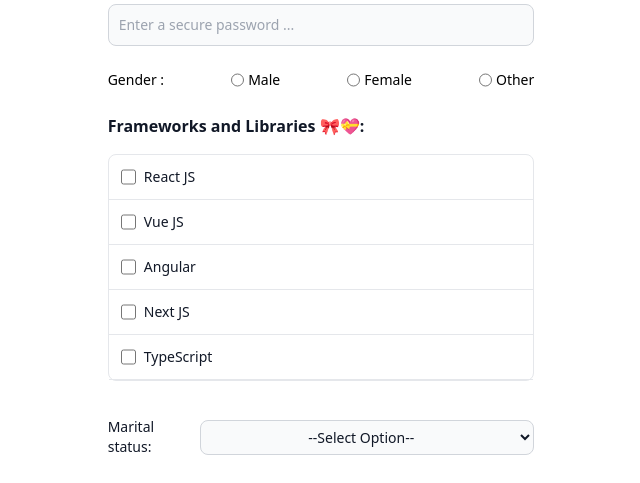
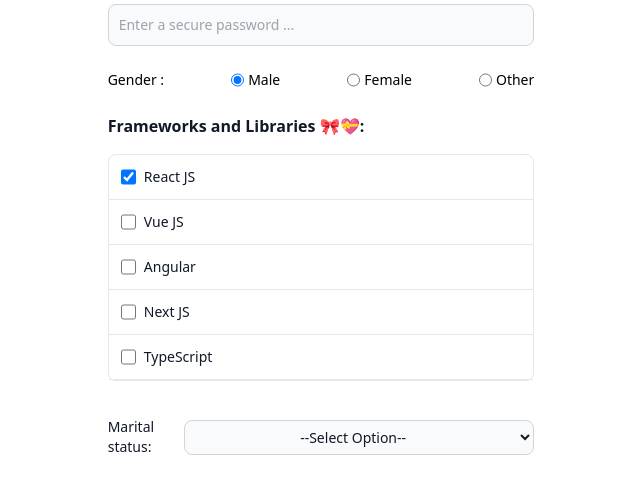
Before and after one commit to burmesesadboi/react-forms, a React (Vite) app: page / in a window 1280 px wide. Shown: the part 308-791 px from the top of the page, without its empty margins (319-959 px from the left). Built offline with nearby package versions, Linux system fonts and the light colour scheme.

Commit message:
feat: add default checked attr to individual component

```diff
--- a/src/components/formik-component/formik-form-component.jsx
+++ b/src/components/formik-component/formik-form-component.jsx
@@ -8,7 +8,7 @@
     email: "",
     password: "",
     gender: "Male",
-    frameworks: [],
+    frameworks: ["React JS"],
     maritalStatus: "",
   };
   return (
--- a/src/formik/formik-elements/CheckboxButtons.jsx
+++ b/src/formik/formik-elements/CheckboxButtons.jsx
@@ -2,7 +2,9 @@
 
 const CheckboxButtons = (props) => {
   const { type, label, name, options } = props;
+
   const [field, meta, helpers] = useField(name);
+
   return (
     <>
       <h3 className="mb-4 font-semibold text-gray-900 dark:text-white">
@@ -23,6 +25,7 @@
                   name={name}
                   {...field}
                   value={framework.value}
+                  checked={field.value.includes(framework.value)}
                 />
                 <label
                   className="w-full py-3 ml-2 text-sm font-medium text-gray-900 dark:text-gray-300"
--- a/src/formik/formik-elements/RadioButtons.jsx
+++ b/src/formik/formik-elements/RadioButtons.jsx
@@ -16,6 +16,7 @@
               name={name}
               {...field}
               value={gender.value}
+              checked={gender.value === field.value}
             />
             <label htmlFor={gender.name}>{gender.value}</label>
           </li>
--- a/src/formik/formik-elements/Select.jsx
+++ b/src/formik/formik-elements/Select.jsx
@@ -5,7 +5,7 @@
   const { type, label, name, options } = props;
   const [field, meta, helpers] = useField(name);
   return (
-    <span className="flex items-center gap-5 mb-7">
+    <span className="flex justify-between items-center mb-7">
       <label
         className="text-sm font-medium text-gray-900 dark:text-white"
         htmlFor={name}
@@ -16,7 +16,7 @@
         id={name}
         name={name}
         {...field}
-        className="mx-auto bg-gray-50 border border-gray-300 text-gray-900 text-sm text-center rounded-lg focus:ring-blue-500 focus:border-blue-500 block w-full px-2.5 py-1.5 dark:bg-gray-700 focus-visible:outline-none focus:border-blue-600 placeholder-gray-400 dark:text-white dark:focus:ring-blue-500 focus:border-blue-500"
+        className="w-1/2 bg-gray-50 border border-gray-300 text-gray-900 text-sm text-center rounded-lg focus:ring-blue-500 focus:border-blue-500 block w-full px-2.5 py-1.5 dark:bg-gray-700 focus-visible:outline-none focus:border-blue-600 placeholder-gray-400 dark:text-white dark:focus:ring-blue-500 focus:border-blue-500"
       >
         {options.map((item) =>
           item.maritalStatus.map((maritalItem) => (
```
